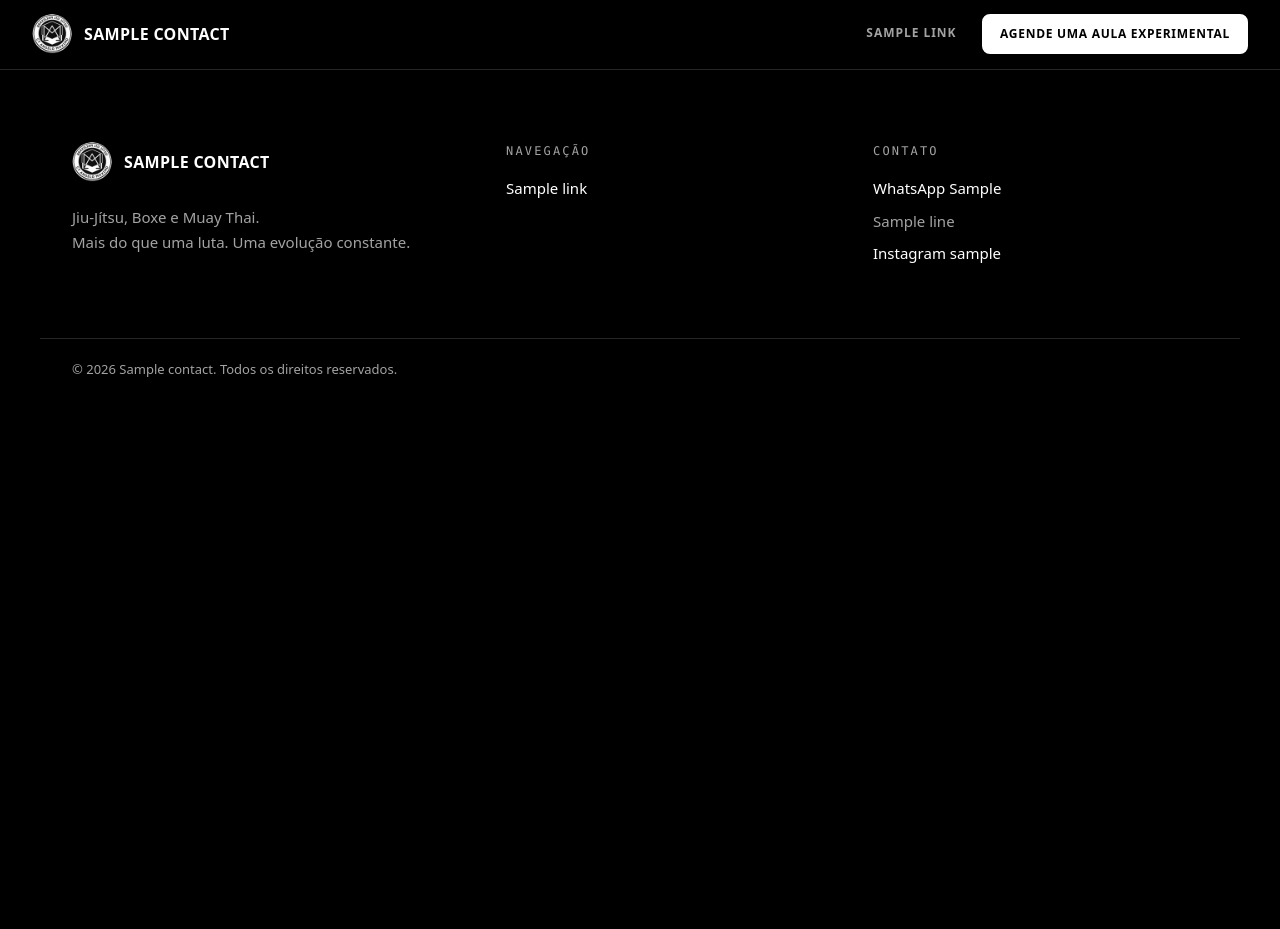
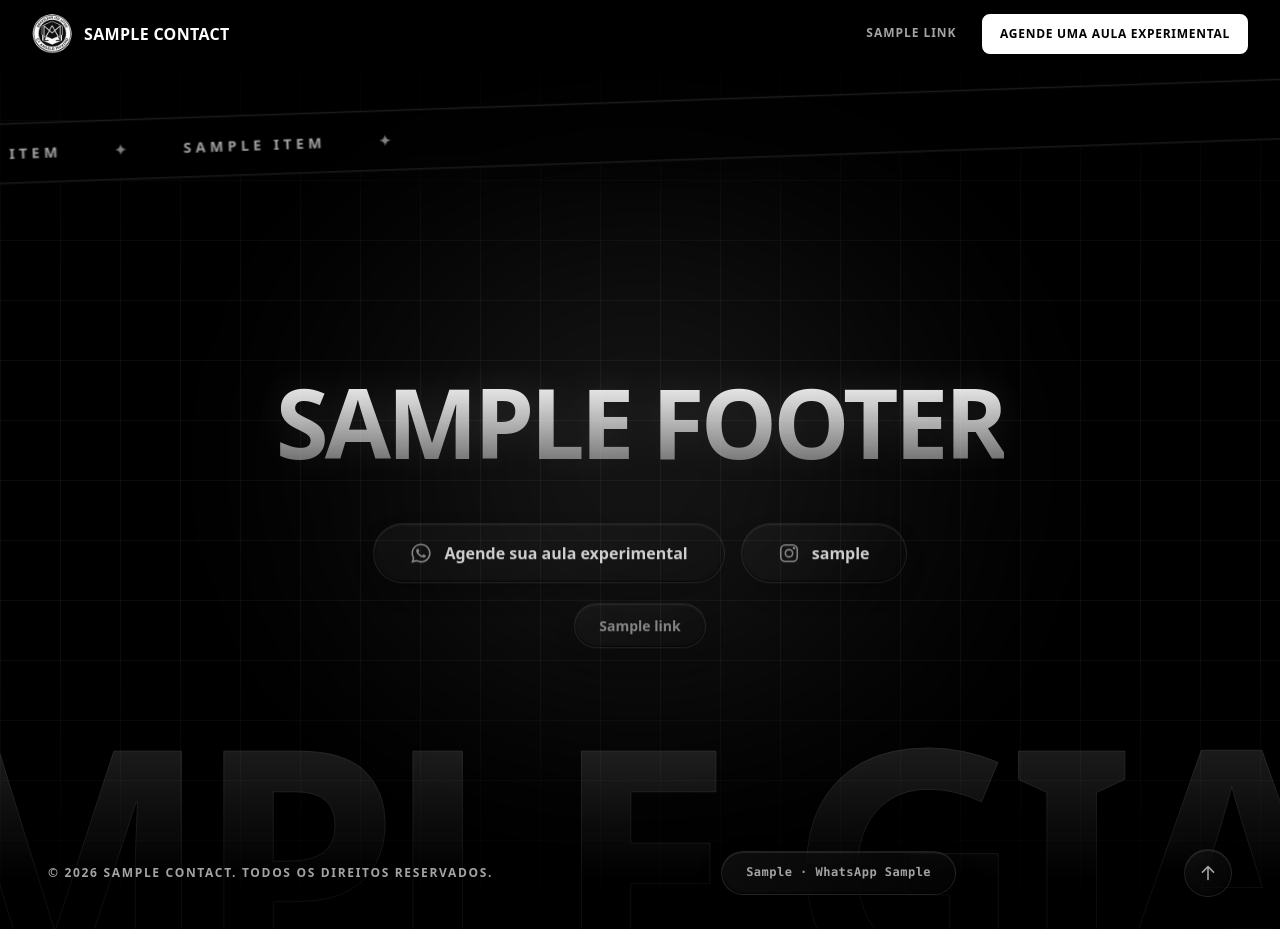
Before and after one commit to gustavoeguchi06-sys/CTAngeloMaximo, a Django app: template core/templates/core/base.html in a window 1280 px wide. Run offline with Django 5.2, Linux system fonts and the light colour scheme; the template is opened without the code that fills it: most values are stand-ins (such as "Sample title", 1, 10 or a date in 2020).

Commit message:
Rodapé cinematográfico com cortina, faixa em movimento e botões magnéticos

```diff
--- a/core/static/core/css/site.css
+++ b/core/static/core/css/site.css
@@ -302,17 +302,55 @@ a.contact__value:hover, .contact__link:hover { text-decoration: underline; }
 .cta-panel__text { color: var(--muted); max-width: 40ch; }
 @media (max-width: 899px) { .contact { grid-template-columns: minmax(0, 1fr); } }
 
-/* ========== Rodapé ========== */
-.footer { background: var(--bg); color: var(--fg); border-top: 1px solid var(--line); }
-.footer__grid { display: grid; grid-template-columns: 1.2fr 1fr 1fr; gap: 32px; padding-block: clamp(40px, 7vw, 72px); }
-.footer__text { margin-top: 16px; color: var(--muted); font-size: 0.9375rem; }
-.footer__title { margin-bottom: 14px; font-family: var(--font-mono); font-size: 0.75rem; font-weight: 400; letter-spacing: 0.18em; text-transform: uppercase; color: var(--muted); }
-.footer__list { display: grid; gap: 8px; font-size: 0.9375rem; color: var(--muted); }
-.footer__list a { text-decoration: none; color: var(--fg); }
-.footer__list a:hover { text-decoration: underline; }
-.footer__bar { padding-block: 20px; border-top: 1px solid var(--line); font-size: 0.8125rem; color: var(--muted); }
-@media (max-width: 899px) { .footer__grid { grid-template-columns: minmax(0, 1fr); } }
-@media (max-width: 860px) { .footer__bar { padding-bottom: 88px; } }
+/* ========== Rodapé cinematográfico ==========
+   A faixa .cine fica no fluxo da página e recorta (clip-path) o rodapé fixo por baixo dela:
+   ao rolar até o fim, o rodapé é revelado como uma cortina. */
+.cine { position: relative; height: 100vh; height: 100svh; clip-path: polygon(0 0, 100% 0, 100% 100%, 0 100%); background: var(--black); }
+.cine__footer { position: fixed; left: 0; right: 0; bottom: 0; display: flex; flex-direction: column; height: 100vh; height: 100svh; overflow: hidden; background: var(--bg); color: var(--fg); }
+html:not(.js) .cine { height: auto; clip-path: none; }
+html:not(.js) .cine__footer { position: relative; height: auto; min-height: 100svh; }
+@media (max-height: 560px) {
+  .cine { height: auto; clip-path: none; }
+  .cine__footer { position: relative; height: auto; min-height: 100svh; }
+}
+
+.cine__aurora { position: absolute; left: 50%; top: 50%; width: 80vw; height: 60vh; border-radius: 50%; background: radial-gradient(circle, rgba(255, 255, 255, 0.11) 0%, rgba(255, 255, 255, 0.04) 40%, transparent 70%); filter: blur(80px); transform: translate(-50%, -50%); animation: cine-breathe 8s ease-in-out infinite alternate; pointer-events: none; }
+.cine__grid { position: absolute; inset: 0; background-size: 60px 60px; background-image: linear-gradient(to right, rgba(255, 255, 255, 0.045) 1px, transparent 1px), linear-gradient(to bottom, rgba(255, 255, 255, 0.045) 1px, transparent 1px); -webkit-mask-image: linear-gradient(to bottom, transparent, #000 30%, #000 70%, transparent); mask-image: linear-gradient(to bottom, transparent, #000 30%, #000 70%, transparent); pointer-events: none; }
+.cine__giant { position: absolute; left: 50%; bottom: -5vh; transform: translateX(-50%); font-size: 26vw; font-weight: 900; line-height: 0.75; letter-spacing: -0.05em; text-transform: uppercase; white-space: nowrap; color: transparent; -webkit-text-stroke: 1px rgba(255, 255, 255, 0.07); background: linear-gradient(180deg, rgba(255, 255, 255, 0.13) 0%, transparent 60%); -webkit-background-clip: text; background-clip: text; pointer-events: none; user-select: none; }
+
+.cine__marquee { position: absolute; top: calc(var(--nav-h) + 36px); left: 0; z-index: 1; width: 100%; overflow: hidden; padding-block: 16px; border-block: 1px solid var(--line); background: rgba(0, 0, 0, 0.6); -webkit-backdrop-filter: blur(12px); backdrop-filter: blur(12px); box-shadow: 0 25px 50px -12px rgba(0, 0, 0, 0.6); transform: rotate(-2deg) scale(1.1); }
+.cine__track { display: flex; width: max-content; animation: cine-marquee 40s linear infinite; font-size: 0.8125rem; font-weight: 800; letter-spacing: 0.3em; text-transform: uppercase; color: var(--muted); }
+.cine__group { display: flex; align-items: center; gap: 48px; padding-inline: 24px; }
+.cine__star { color: var(--white); opacity: 0.5; }
+
+.cine__main { position: relative; z-index: 1; flex: 1; display: flex; flex-direction: column; align-items: center; justify-content: center; gap: clamp(32px, 5vh, 48px); width: 100%; max-width: 1040px; margin-inline: auto; padding: calc(var(--nav-h) + 120px) var(--gutter) 24px; text-align: center; }
+.cine__title { font-size: clamp(2.75rem, 1rem + 7vw, 6rem); font-weight: 900; line-height: 0.95; letter-spacing: -0.04em; text-transform: uppercase; text-wrap: balance; color: transparent; background: linear-gradient(180deg, var(--white) 0%, rgba(255, 255, 255, 0.4) 100%); -webkit-background-clip: text; background-clip: text; filter: drop-shadow(0 0 20px rgba(255, 255, 255, 0.15)); }
+.cine__links { display: grid; justify-items: center; gap: 20px; width: 100%; }
+.cine__row { display: flex; flex-wrap: wrap; justify-content: center; gap: 12px 16px; }
+
+.cine__pill { display: inline-flex; align-items: center; justify-content: center; gap: 12px; min-height: 44px; padding: 10px 24px; border: 1px solid rgba(255, 255, 255, 0.1); border-radius: 999px; background: linear-gradient(145deg, rgba(255, 255, 255, 0.05) 0%, rgba(255, 255, 255, 0.01) 100%); box-shadow: 0 10px 30px -10px rgba(0, 0, 0, 0.5), inset 0 1px 1px rgba(255, 255, 255, 0.1), inset 0 -1px 2px rgba(0, 0, 0, 0.8); -webkit-backdrop-filter: blur(16px); backdrop-filter: blur(16px); color: var(--muted); font-size: 0.875rem; font-weight: 600; text-decoration: none; transition: transform 0.4s var(--ease), background 0.4s var(--ease), border-color 0.4s var(--ease), color 0.4s var(--ease), box-shadow 0.4s var(--ease); }
+a.cine__pill:hover { color: var(--fg); border-color: rgba(255, 255, 255, 0.25); background: linear-gradient(145deg, rgba(255, 255, 255, 0.1) 0%, rgba(255, 255, 255, 0.02) 100%); box-shadow: 0 20px 40px -10px rgba(0, 0, 0, 0.7), inset 0 1px 1px rgba(255, 255, 255, 0.2); }
+.cine__pill--lg { min-height: 60px; padding: 16px 36px; color: var(--fg); font-size: 1rem; font-weight: 800; }
+.cine__pill .icon { width: 1.375rem; height: 1.375rem; color: var(--muted); transition: color 0.3s var(--ease), transform 0.3s var(--ease); }
+a.cine__pill:hover .icon { color: var(--fg); }
+
+.cine__bar { position: relative; z-index: 2; display: flex; align-items: center; justify-content: space-between; gap: 16px 24px; padding: 0 clamp(24px, 5vw, 48px) 32px; }
+.cine__copy { font-size: 0.75rem; font-weight: 700; letter-spacing: 0.14em; text-transform: uppercase; color: var(--muted); }
+.cine__badge { font-family: var(--font-mono); font-size: 0.75rem; letter-spacing: 0.04em; cursor: default; }
+.cine__top { width: 48px; height: 48px; min-height: 0; padding: 0; }
+.cine__top:hover .icon { transform: translateY(-4px); }
+
+@media (max-width: 767px) {
+  .cine__pill--lg { width: 100%; }
+  .cine__bar { flex-direction: column; padding-bottom: 24px; text-align: center; }
+  .cine__badge { order: -1; }
+  .cine__marquee { top: calc(var(--nav-h) + 20px); padding-block: 12px; }
+  .cine__main { padding-top: calc(var(--nav-h) + 96px); }
+  .cine__track { font-size: 0.75rem; }
+}
+
+@keyframes cine-breathe { from { transform: translate(-50%, -50%) scale(1); opacity: 0.6; } to { transform: translate(-50%, -50%) scale(1.1); opacity: 1; } }
+@keyframes cine-marquee { to { transform: translateX(-50%); } }
 
 /* ========== WhatsApp flutuante (celular e tablet) ========== */
 .wa-float { position: fixed; right: 16px; bottom: 16px; z-index: 45; display: none; place-items: center; width: 56px; height: 56px; border-radius: 50%; background: var(--white); color: var(--black); border: 2px solid var(--black); box-shadow: 0 6px 18px rgba(0, 0, 0, 0.35); transition: transform 0.2s var(--ease), opacity 0.25s var(--ease), visibility 0s linear 0s; }
@@ -328,6 +366,7 @@ a.contact__value:hover, .contact__link:hover { text-decoration: underline; }
 
 @media (prefers-reduced-motion: reduce) {
   html { scroll-behavior: auto; }
+  .cine__aurora, .cine__track { animation: none; }
   .hero__copy > *, .hero__mark { animation: none; }
   .js [data-reveal], .js .belt i[data-reveal] { opacity: 1; transform: none; transition: none; }
   * { transition-duration: 0.01ms !important; }
--- a/core/static/core/js/site.js
+++ b/core/static/core/js/site.js
@@ -35,11 +35,67 @@
   /* WhatsApp flutuante: escondido enquanto o hero (que já tem o botão) está visível. */
   var floatButton = $('.wa-float');
   var hero = $('#inicio');
+  /* Também some quando o rodapé (que tem o mesmo botão) aparece. */
+  var cineWrap = $('[data-cine]');
   if (floatButton && hero && hasObserver) {
-    floatButton.classList.add('is-hidden');
+    var heroOn = true, footOn = false;
+    var syncFloat = function () { floatButton.classList.toggle('is-hidden', heroOn || footOn); };
+    syncFloat();
     new IntersectionObserver(function (entries) {
-      entries.forEach(function (entry) { floatButton.classList.toggle('is-hidden', entry.intersectionRatio > 0.35); });
+      entries.forEach(function (entry) { heroOn = entry.intersectionRatio > 0.35; syncFloat(); });
     }, { threshold: [0, 0.35, 0.7, 1] }).observe(hero);
+    if (cineWrap) {
+      new IntersectionObserver(function (entries) {
+        entries.forEach(function (entry) { footOn = entry.intersectionRatio > 0.15; syncFloat(); });
+      }, { threshold: [0, 0.15, 0.5] }).observe(cineWrap);
+    }
+  }
+
+  /* Rodapé: palavra gigante e conteúdo sobem conforme a cortina abre; pílulas magnéticas. */
+  if (cineWrap) {
+    var reduceMotion = window.matchMedia('(prefers-reduced-motion: reduce)').matches;
+    var giant = $('[data-cine-giant]', cineWrap);
+    var revealEls = $$('[data-cine-reveal]', cineWrap);
+    var clamp01 = function (v) { return v < 0 ? 0 : v > 1 ? 1 : v; };
+    var cineTicking = false;
+    var cineUpdate = function () {
+      cineTicking = false;
+      var rect = cineWrap.getBoundingClientRect(), vh = window.innerHeight;
+      if (rect.top > vh) return;
+      var end = Math.min(0, vh - rect.height);
+      var p1 = clamp01((vh * 0.8 - rect.top) / (vh * 0.8 - end));
+      var p2 = clamp01((vh * 0.4 - rect.top) / (vh * 0.4 - end));
+      if (giant) {
+        giant.style.transform = 'translate(-50%, ' + (10 * (1 - p1)).toFixed(2) + 'vh) scale(' + (0.8 + 0.2 * p1).toFixed(3) + ')';
+        giant.style.opacity = p1.toFixed(3);
+      }
+      revealEls.forEach(function (el, i) {
+        var q = clamp01((p2 - i * 0.15) / 0.85);
+        el.style.transform = 'translateY(' + (50 * (1 - q)).toFixed(1) + 'px)';
+        el.style.opacity = q.toFixed(3);
+      });
+    };
+    if (!reduceMotion) {
+      var cineSchedule = function () { if (!cineTicking) { cineTicking = true; requestAnimationFrame(cineUpdate); } };
+      window.addEventListener('scroll', cineSchedule, { passive: true });
+      window.addEventListener('resize', cineSchedule);
+      cineUpdate();
+
+      $$('[data-magnetic]', cineWrap).forEach(function (el) {
+        var base = 'background 0.4s, border-color 0.4s, color 0.4s, box-shadow 0.4s';
+        el.addEventListener('pointermove', function (event) {
+          if (event.pointerType !== 'mouse') return;
+          var r = el.getBoundingClientRect();
+          var x = event.clientX - r.left - r.width / 2, y = event.clientY - r.top - r.height / 2;
+          el.style.transition = 'transform 0.4s cubic-bezier(0.2, 0.7, 0.2, 1), ' + base;
+          el.style.transform = 'perspective(600px) translate(' + (x * 0.4).toFixed(1) + 'px, ' + (y * 0.4).toFixed(1) + 'px) rotateX(' + (-y * 0.15).toFixed(2) + 'deg) rotateY(' + (x * 0.15).toFixed(2) + 'deg) scale(1.05)';
+        });
+        el.addEventListener('pointerleave', function () {
+          el.style.transition = 'transform 1s cubic-bezier(0.3, 1.9, 0.5, 1), ' + base;
+          el.style.transform = '';
+        });
+      });
+    }
   }
 
   /* Link do menu da seção visível. */
--- a/core/templates/core/base.html
+++ b/core/templates/core/base.html
@@ -44,34 +44,38 @@
 {% block content %}{% endblock %}
 </main>
 
-<footer class="footer tone-black">
-  <div class="container footer__grid">
-    <div class="footer__brand">
-      <a class="brand" href="#inicio" aria-label="{{ contact.name }}, voltar ao topo">
-        <img class="brand__mark" src="{% static 'core/logo-sm.png' %}" width="40" height="40" alt="">
-        <span class="brand__name">{{ contact.name }}</span>
-      </a>
-      <p class="footer__text">Jiu-Jítsu, Boxe e Muay Thai.<br>Mais do que uma luta. Uma evolução constante.</p>
+<div class="cine" data-cine>
+  <footer class="cine__footer tone-black">
+    <div class="cine__aurora" aria-hidden="true"></div>
+    <div class="cine__grid" aria-hidden="true"></div>
+    <div class="cine__giant" aria-hidden="true" data-cine-giant>{{ footer.giant }}</div>
+
+    <div class="cine__marquee" aria-hidden="true">
+      <div class="cine__track">
+        {% for copy in "12" %}<div class="cine__group">{% for item in footer.marquee %}<span>{{ item }}</span><span class="cine__star">✦</span>{% endfor %}</div>{% endfor %}
+      </div>
     </div>
-    <nav aria-label="Rodapé">
-      <h2 class="footer__title">Navegação</h2>
-      <ul class="footer__list">
-        {% for link in footer_links %}<li><a href="#{{ link.id }}">{{ link.label }}</a></li>{% endfor %}
-      </ul>
-    </nav>
-    <div>
-      <h2 class="footer__title">Contato</h2>
-      <ul class="footer__list">
-        <li><a href="{{ trial_url }}" target="_blank" rel="noopener">WhatsApp {{ contact.whatsapp_display }}</a></li>
-        <li>{% for line in contact.address_lines %}{{ line }}{% if not forloop.last %}<br>{% endif %}{% endfor %}</li>
-        <li><a href="{{ contact.instagram_url }}" target="_blank" rel="noopener">Instagram {{ contact.instagram_handle }}</a></li>
-      </ul>
+
+    <div class="cine__main">
+      <h2 class="cine__title" data-cine-reveal>{{ footer.title }}</h2>
+      <div class="cine__links" data-cine-reveal>
+        <div class="cine__row">
+          <a class="cine__pill cine__pill--lg" href="{{ trial_url }}" target="_blank" rel="noopener" data-magnetic>{% include "core/partials/icon.html" with name="whatsapp" cls="" %}<span>Agende sua aula experimental</span></a>
+          <a class="cine__pill cine__pill--lg" href="{{ contact.instagram_url }}" target="_blank" rel="noopener" data-magnetic>{% include "core/partials/icon.html" with name="instagram" cls="" %}<span>{{ contact.instagram_handle }}</span></a>
+        </div>
+        <nav class="cine__row" aria-label="Rodapé">
+          {% for link in footer_shortcuts %}<a class="cine__pill" href="#{{ link.id }}" data-magnetic>{{ link.label }}</a>{% endfor %}
+        </nav>
+      </div>
     </div>
-  </div>
-  <div class="container footer__bar">
-    <p>© {% now "Y" %} {{ contact.name }}. Todos os direitos reservados.</p>
-  </div>
-</footer>
+
+    <div class="cine__bar">
+      <p class="cine__copy">© {% now "Y" %} {{ contact.name }}. Todos os direitos reservados.</p>
+      <p class="cine__pill cine__badge">{{ contact.address_lines.0 }} · WhatsApp {{ contact.whatsapp_display }}</p>
+      <a class="cine__pill cine__top" href="#inicio" aria-label="Voltar ao topo" data-magnetic>{% include "core/partials/icon.html" with name="up" cls="" %}</a>
+    </div>
+  </footer>
+</div>
 
 <a class="wa-float" href="{{ trial_url }}" target="_blank" rel="noopener" aria-label="Chamar no WhatsApp">
   {% include "core/partials/icon.html" with name="whatsapp" cls="" %}
--- a/core/templates/core/partials/sprite.html
+++ b/core/templates/core/partials/sprite.html
@@ -6,6 +6,7 @@
   <symbol id="i-trophy" viewBox="0 0 24 24"><path d="M8 4h8v6a4 4 0 0 1-8 0z"/><path d="M8 6H4v1.500A3.500 3.500 0 0 0 7.500 11M16 6h4v1.500a3.500 3.500 0 0 1-3.500 3.500"/><path d="M12 14v4M8 20h8"/></symbol>
   <symbol id="i-pin" viewBox="0 0 24 24"><path d="M12 21s7-6 7-11a7 7 0 0 0-14 0c0 5 7 11 7 11z"/><circle cx="12" cy="10" r="2.500"/></symbol>
   <symbol id="i-arrow" viewBox="0 0 24 24"><path d="M5 12h14M13 6l6 6-6 6"/></symbol>
+  <symbol id="i-up" viewBox="0 0 24 24"><path d="M12 19V5M6 11l6-6 6 6"/></symbol>
   <symbol id="i-check" viewBox="0 0 24 24"><path d="M5 12.500l4.500 4.500L19 7.500"/></symbol>
   <symbol id="i-menu" viewBox="0 0 24 24"><path d="M4 7h16M4 12h16M4 17h16"/></symbol>
   <symbol id="i-close" viewBox="0 0 24 24"><path d="M6 6l12 12M18 6L6 18"/></symbol>
--- a/core/views.py
+++ b/core/views.py
@@ -104,6 +104,8 @@ def index(request):
         "trial_message": content.TRIAL_MESSAGE,
         "nav_links": content.NAV,
         "footer_links": footer_links,
+        "footer": content.FOOTER,
+        "footer_shortcuts": [link for link in footer_links if link["id"] in content.FOOTER["shortcuts"]],
         "values": content.VALUES,
         "modalities": content.MODALITIES,
         "team": team,
```
Also changed, not shown: core/content.py (+8 -0 lines).
